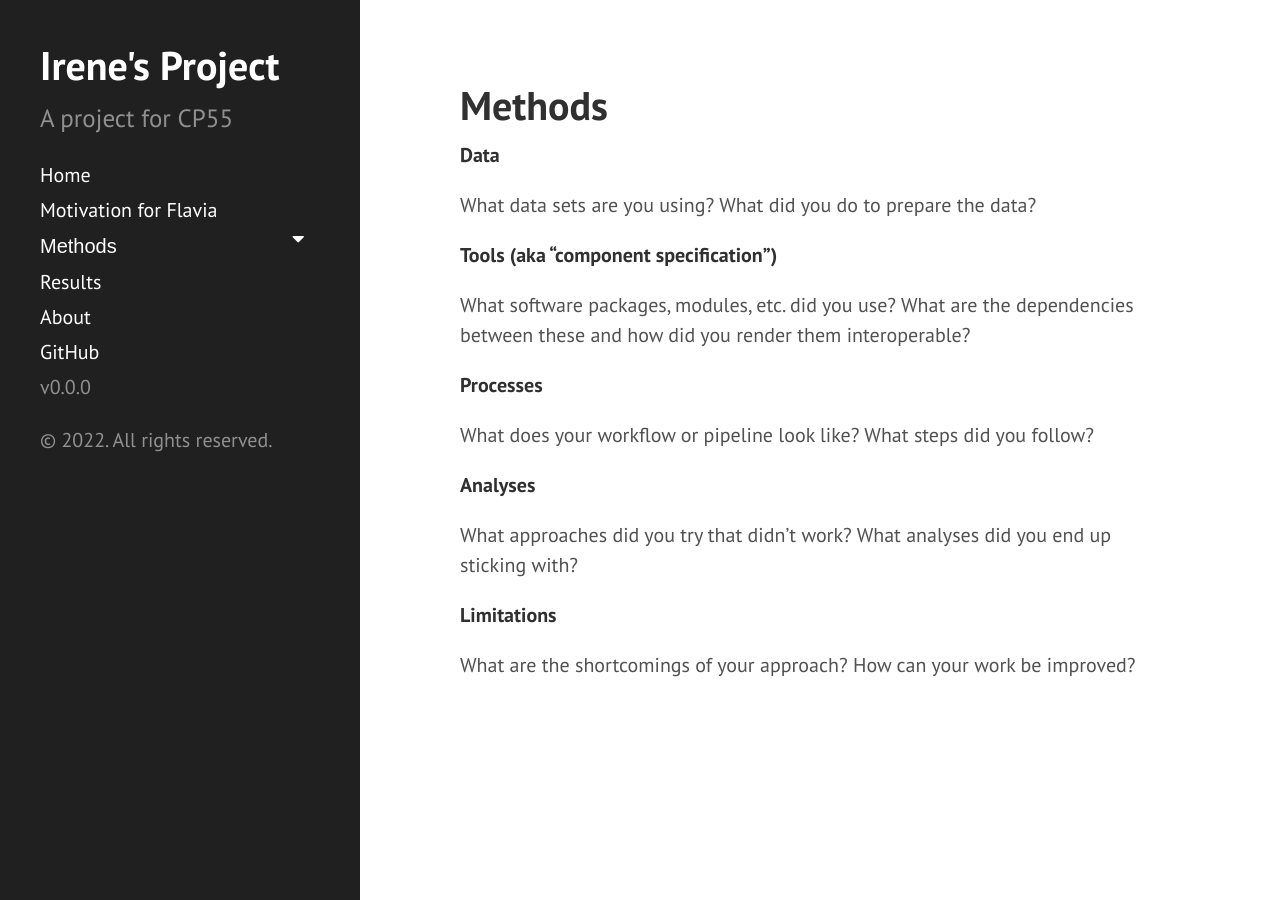
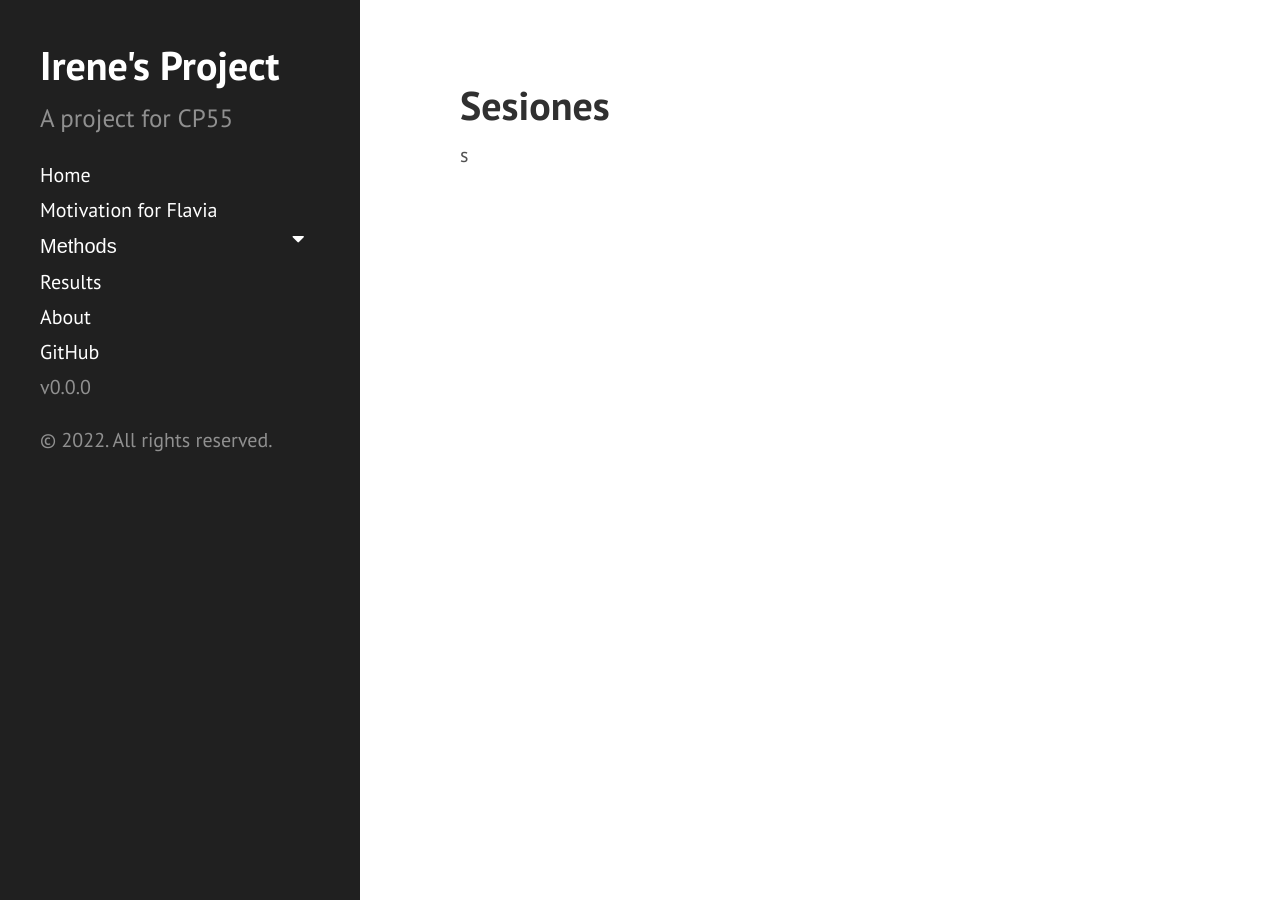
Before and after one commit to ifarah/sp_reg, a Jekyll site: the page built from methods.md, in a window 1280 px wide. Built offline with Jekyll 4.4.1, drawn with Linux system fonts in a browser that asks for light colours.

Commit message:
Update methods.md

```diff
--- a/methods.md
+++ b/methods.md
@@ -1,29 +1,6 @@
 ---
 layout: page
-title: Methods
+title: Sesiones
 ---
 
-**Data**
-
-What data sets are you using?
-What did you do to prepare the data?
-
-**Tools (aka “component specification”)**
-
-What software packages, modules, etc. did you use?
-What are the dependencies between these and how did you render them interoperable?
-
-**Processes**
-
-What does your workflow or pipeline look like?
-What steps did you follow?
-
-**Analyses**
-
-What approaches did you try that didn’t work?
-What analyses did you end up sticking with?
-
-**Limitations**
-
-What are the shortcomings of your approach?
-How can your work be improved?
+s
```
